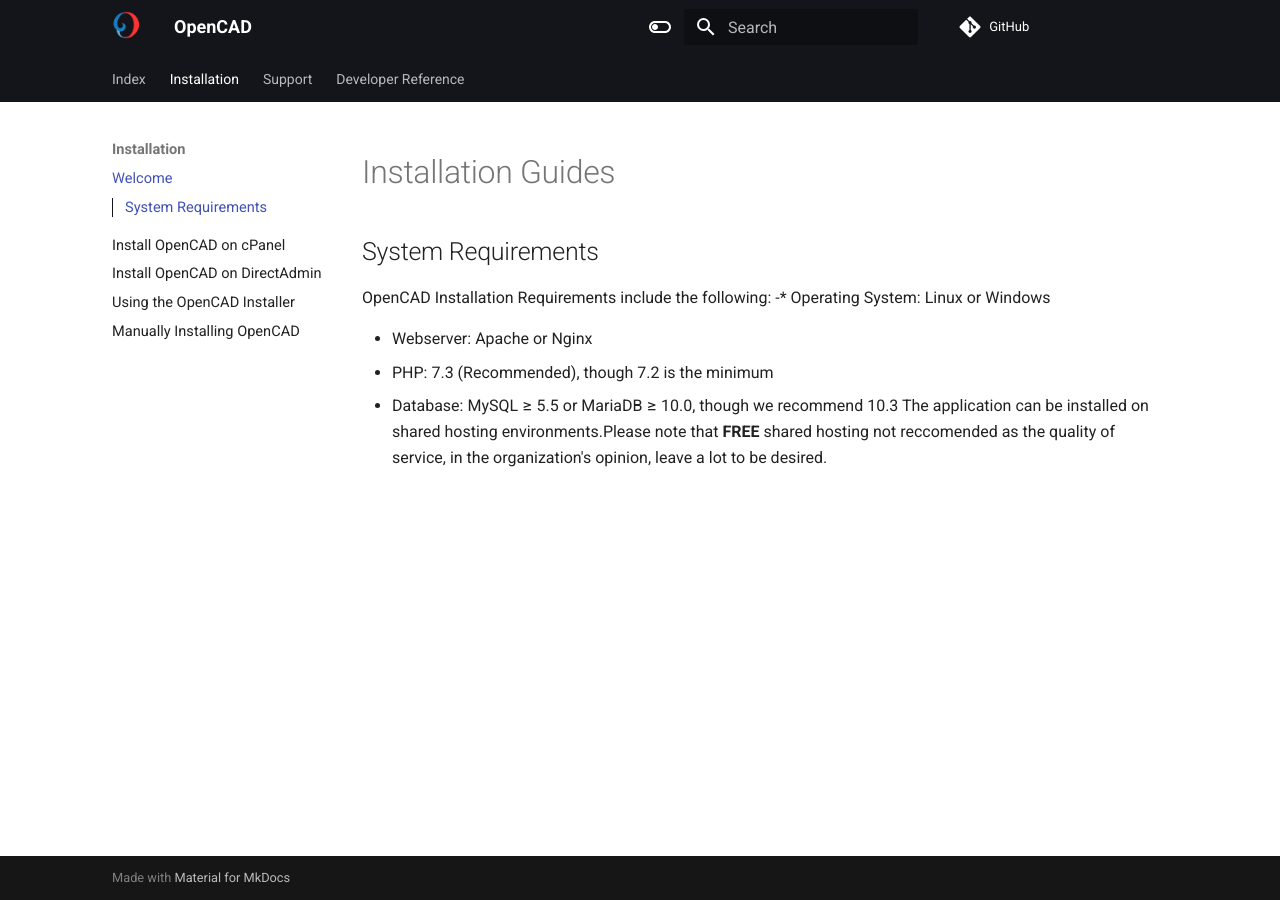
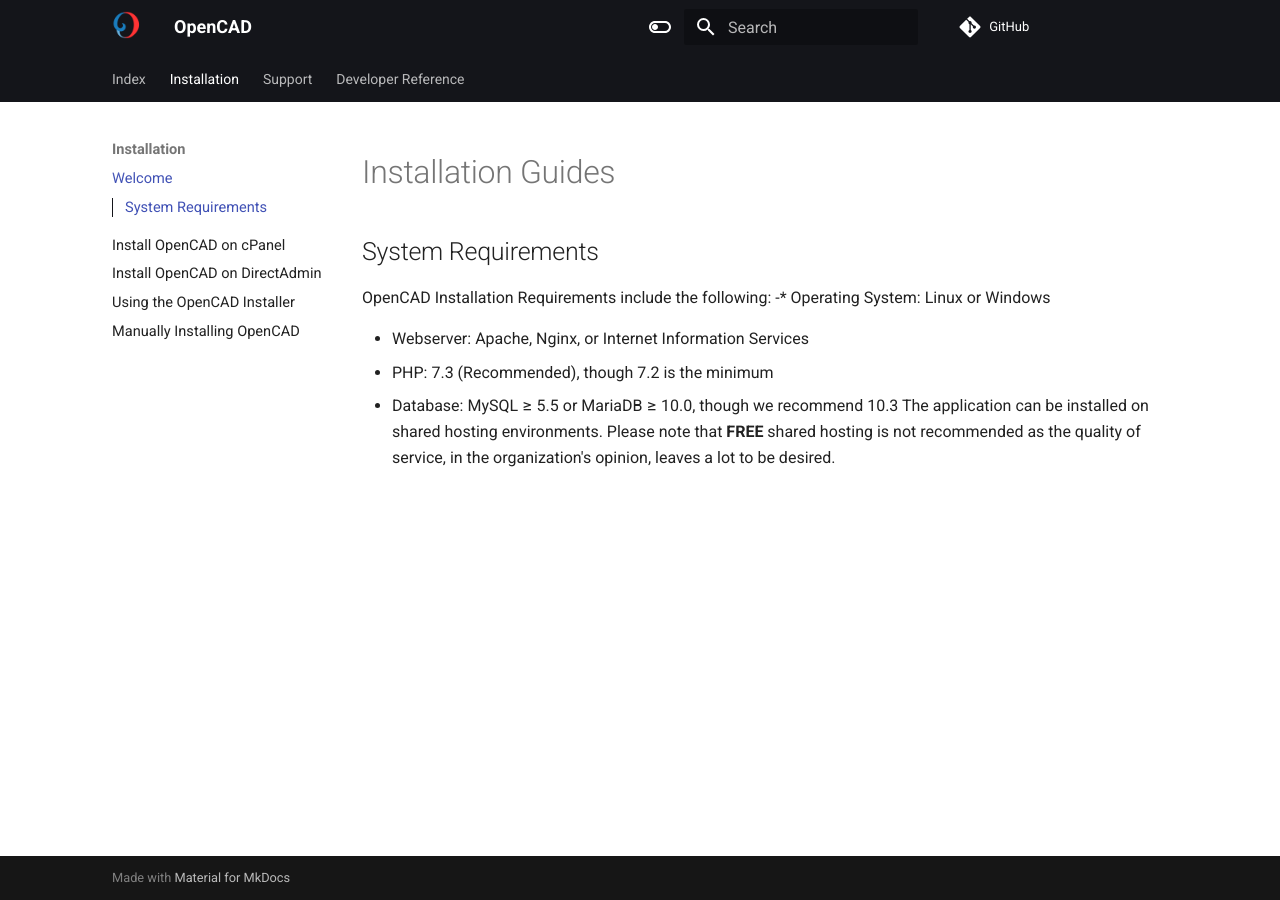
Before and after one commit to opencad-community/OpenCAD-docs, an MkDocs documentation site: the page built from docs/install/install-welcome.md, in a window 1280 px wide. Built offline with MkDocs 1.6.1 and Material for MkDocs 9.7.7, drawn with Linux system fonts in a browser that asks for light colours; comment, search, counter and statistics services are not loaded.

Commit message:
fixed types; noted support for IIS
I fixed a few typos, as well as specifying Internet Information Services as a supported web server.

```diff
--- a/docs/install/install-welcome.md
+++ b/docs/install/install-welcome.md
@@ -5,7 +5,7 @@
 
 OpenCAD Installation Requirements include the following: -* Operating System: Linux or Windows
 
- - Webserver: Apache or Nginx
+ - Webserver: Apache, Nginx, or Internet Information Services
  - PHP: 7.3 (Recommended), though 7.2 is the minimum
  - Database: MySQL ≥ 5.5 or MariaDB ≥ 10.0, though we recommend 10.3
-The application can be installed on shared hosting environments.Please note that **FREE** shared hosting not reccomended as the quality of service, in the organization's opinion, leave a lot to be desired.
+The application can be installed on shared hosting environments. Please note that **FREE** shared hosting is not recommended as the quality of service, in the organization's opinion, leaves a lot to be desired.
```
